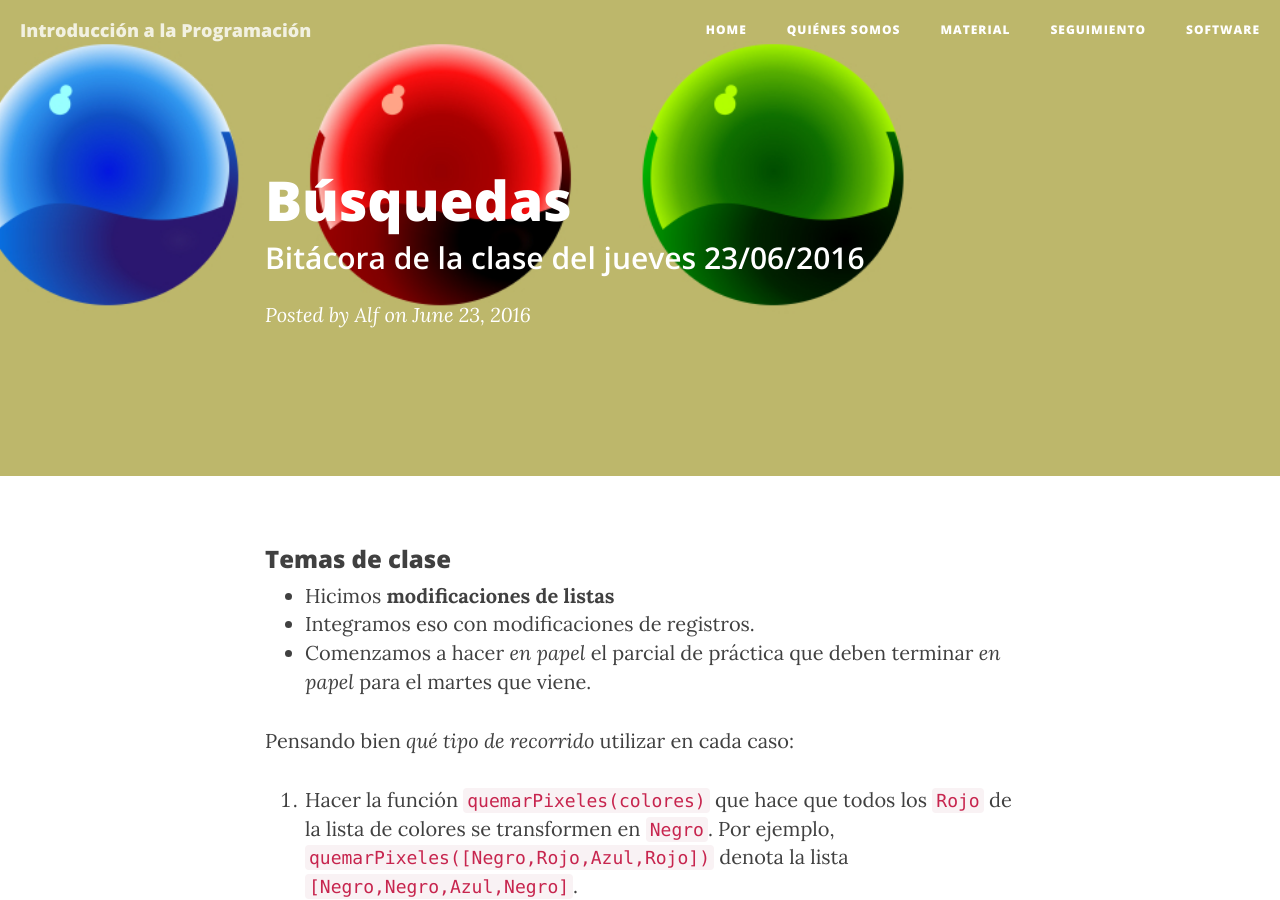
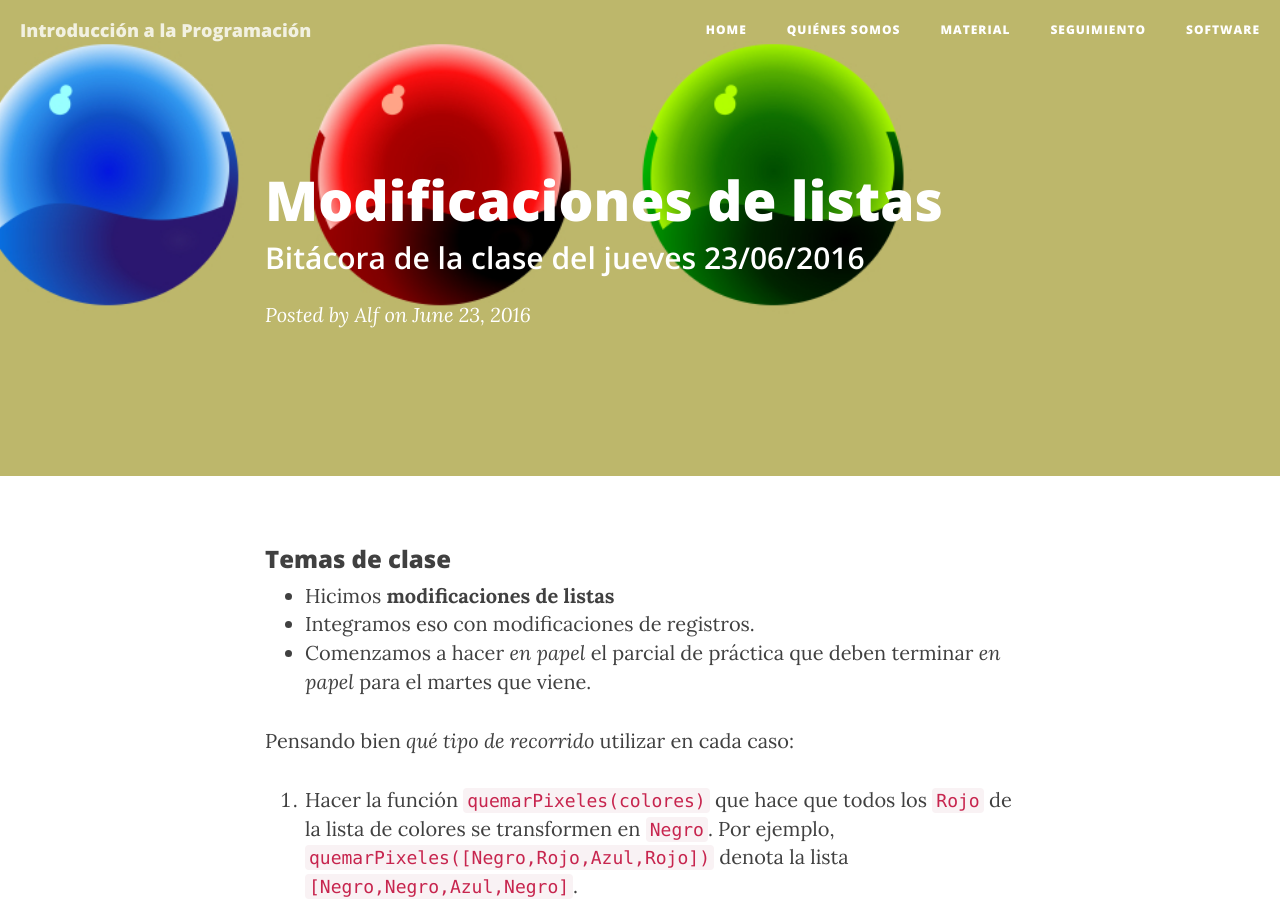
Before and after one commit to inpr-sarmiento/inpr-sarmiento.github.io, a Jekyll site: the page built from _posts/2016-06-23-bitacora-clase-28.md, in a window 1280 px wide and 900 px high. Built offline with Jekyll 4.4.1, drawn with Linux system fonts in a browser that asks for light colours; nearby versions of some CDN libraries.

Commit message:
clase 28 jueves 23/06 fix

```diff
--- a/_posts/2016-06-23-bitacora-clase-28.md
+++ b/_posts/2016-06-23-bitacora-clase-28.md
@@ -1,6 +1,6 @@
 ---
 layout:     post
-title:      'Búsquedas'
+title:      'Modificaciones de listas'
 subtitle:   "Bitácora de la clase del jueves 23/06/2016"
 date:       2016-06-23 13:17:00
 author:     "Alf"
```
